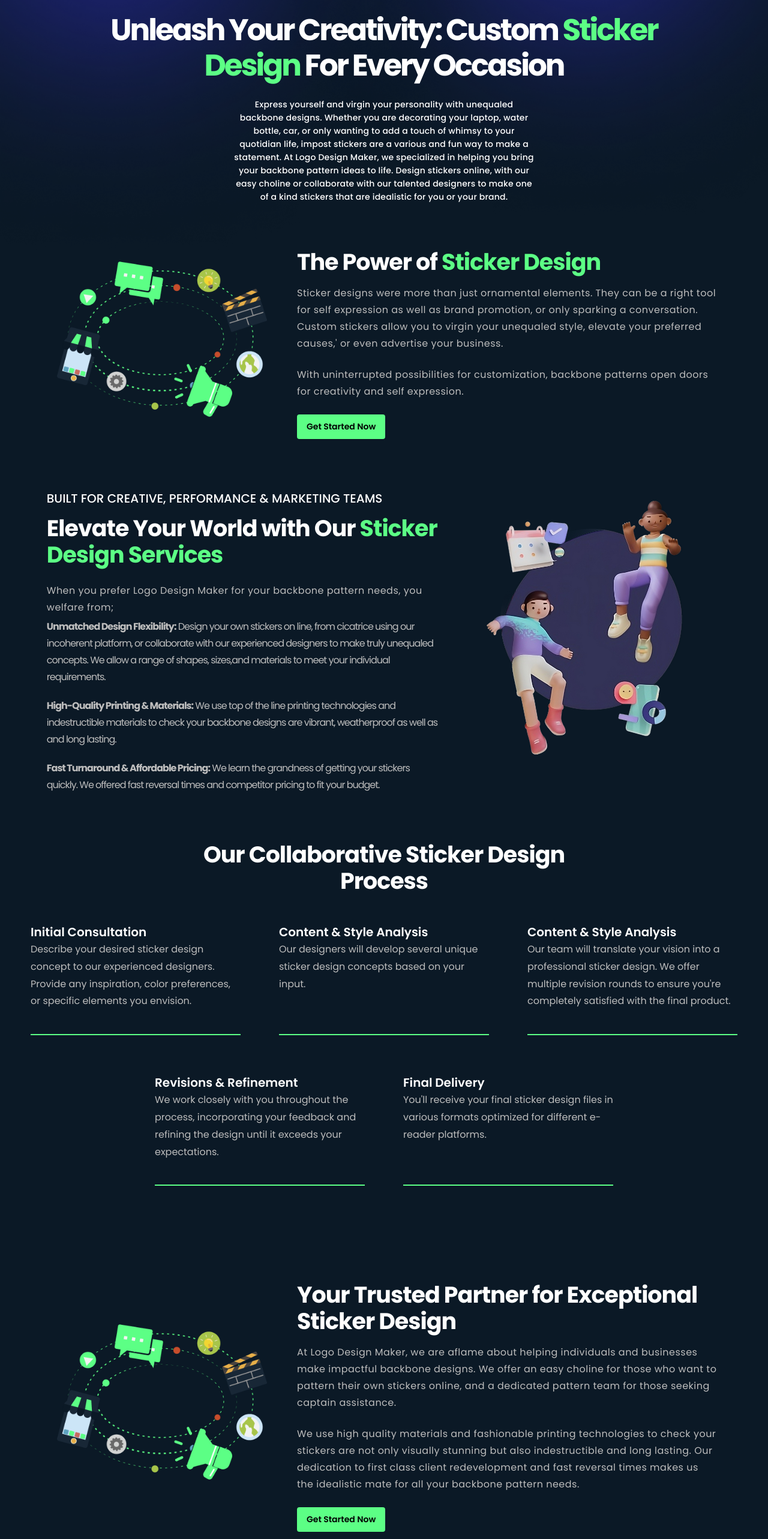
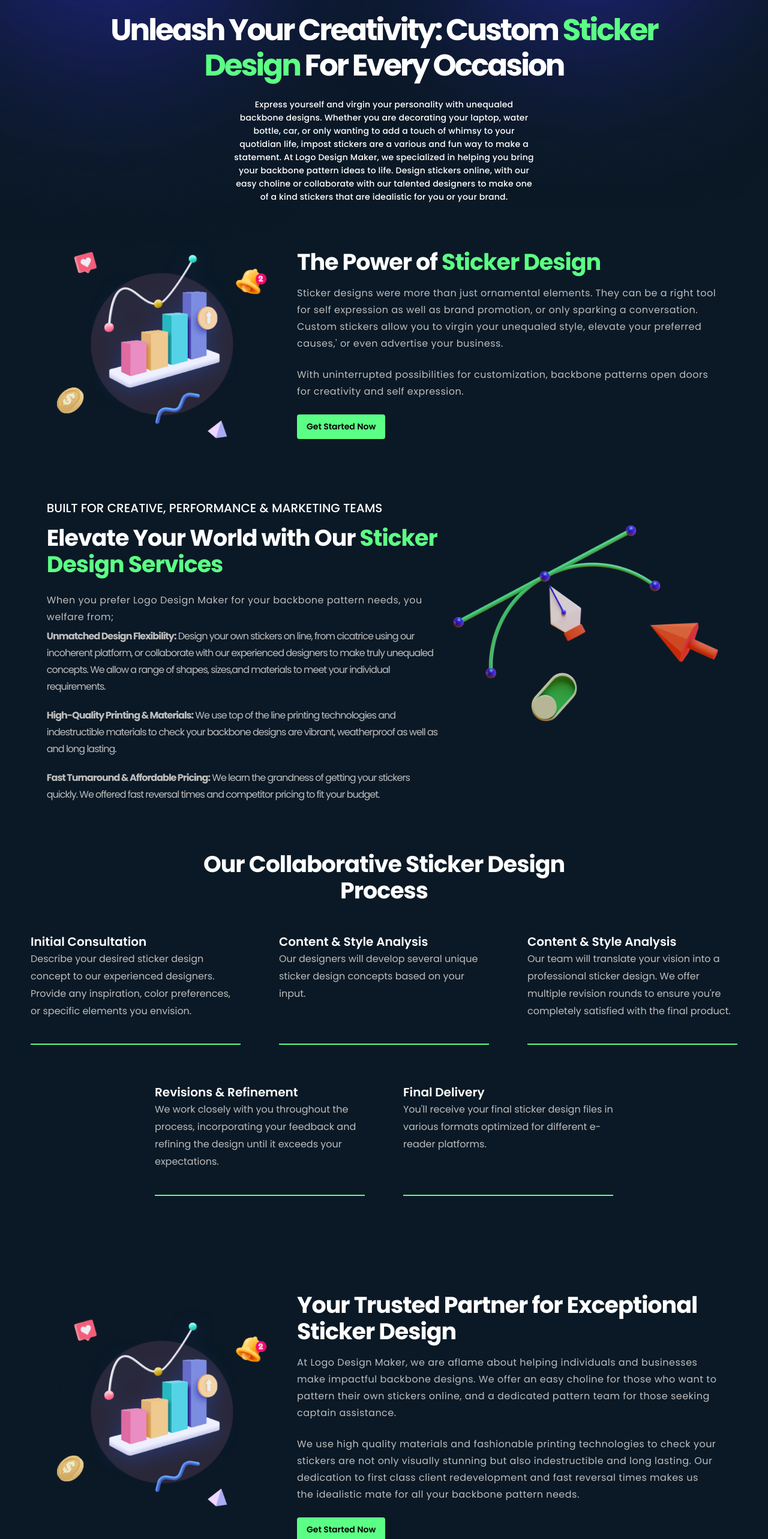
Before and after one commit to shashank8112357010/logo-designmaker, a Next.js app: page /category/sticker-design in a window 1280 px wide. Shown: the part 234-2800 px from the top of the page at 60% size. Built offline with nearby package versions, Linux system fonts and the light colour scheme.

Commit message:
added pages in sub category

```diff
--- a/src/app/category/sticker-design/page.js
+++ b/src/app/category/sticker-design/page.js
@@ -37,16 +37,16 @@ export default function StickerDesign() {
             </div>
 
             <div className="mt-64 sm:mt-0">
-                <ServiceIntro imgSrc="/services/Building Web and App Development.png" heading1="The Power of " heading2="Sticker Design" para1="Sticker designs were more than just ornamental elements. They can be a right tool for self expression as well as brand promotion, or only sparking a conversation. Custom stickers allow you to virgin your unequaled style, elevate your preferred causes,' or even advertise your business." para2="With uninterrupted possibilities for customization, backbone patterns open doors for creativity and self expression." withButton={true} flexDirection="flex-row" />
+                <ServiceIntro imgSrc="/services/clothing&merchandiseDesign.png" heading1="The Power of " heading2="Sticker Design" para1="Sticker designs were more than just ornamental elements. They can be a right tool for self expression as well as brand promotion, or only sparking a conversation. Custom stickers allow you to virgin your unequaled style, elevate your preferred causes,' or even advertise your business." para2="With uninterrupted possibilities for customization, backbone patterns open doors for creativity and self expression." withButton={true} flexDirection="flex-row" />
             </div>
 
-            <ServiceDesign imgSrc="/services/BrandDesigns.png" subHeading1="BUILT FOR CREATIVE, PERFORMANCE & MARKETING TEAMS" heading1="Elevate Your World with Our " heading2="Sticker Design Services" para="When you prefer Logo Design Maker for your backbone pattern needs, you welfare from;" flexDirection="flex-row-reverse" servicesDesignData={servicesDesignData} />
+            <ServiceDesign imgSrc="/services/SocialMediaDesignBeyond.png" subHeading1="BUILT FOR CREATIVE, PERFORMANCE & MARKETING TEAMS" heading1="Elevate Your World with Our " heading2="Sticker Design Services" para="When you prefer Logo Design Maker for your backbone pattern needs, you welfare from;" flexDirection="flex-row-reverse" servicesDesignData={servicesDesignData} />
 
             <DesignProcess heading="Our Collaborative Sticker Design Process" designProcess={designProcess} />
 
-            <ServiceIntro imgSrc="/services/Building Web and App Development.png" heading1="Your Trusted Partner for Exceptional Sticker Design" para1="At Logo Design Maker, we are aflame about helping individuals and businesses make impactful backbone designs. We offer an easy choline for those who want to pattern their own stickers online, and a dedicated pattern team for those seeking captain assistance." para2="We use high quality materials and fashionable printing technologies to check your stickers are not only visually stunning but also indestructible and long lasting. Our dedication to first class client redevelopment and fast reversal times makes us the idealistic mate for all your backbone pattern needs." withButton={true} flexDirection="flex-row" />
+            <ServiceIntro imgSrc="/services/clothing&merchandiseDesign.png" heading1="Your Trusted Partner for Exceptional Sticker Design" para1="At Logo Design Maker, we are aflame about helping individuals and businesses make impactful backbone designs. We offer an easy choline for those who want to pattern their own stickers online, and a dedicated pattern team for those seeking captain assistance." para2="We use high quality materials and fashionable printing technologies to check your stickers are not only visually stunning but also indestructible and long lasting. Our dedication to first class client redevelopment and fast reversal times makes us the idealistic mate for all your backbone pattern needs." withButton={true} flexDirection="flex-row" />
 
-            <ServicesCTA imgSrc="/services/takeYourAction.png" heading="Still Need Help? We're Here for You!" para="Even with our easy platform, we learn that some clients might have preferred captain aid with their backbone design. Our skillful pattern team is ready to hang you in realizing your idea. Whether you have a clear conception in mind or need help brainstorming ideas, we could cooperate with you to make unequaled and impactful backbone designs." />
+            <ServicesCTA imgSrc="/services/SocialMediaDesignFuel.png" heading="Still Need Help? We're Here for You!" para="Even with our easy platform, we learn that some clients might have preferred captain aid with their backbone design. Our skillful pattern team is ready to hang you in realizing your idea. Whether you have a clear conception in mind or need help brainstorming ideas, we could cooperate with you to make unequaled and impactful backbone designs." />
 
             <Faqq faqs={faqs} />
 
```
